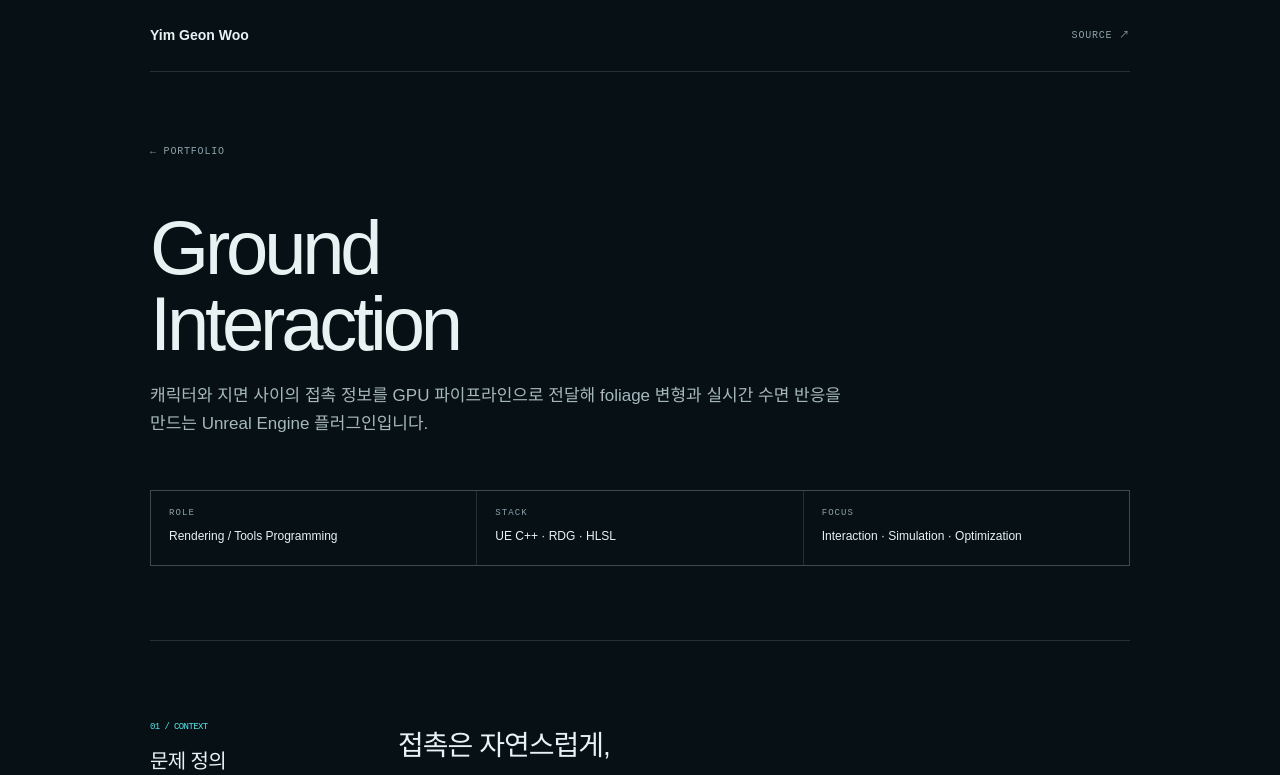
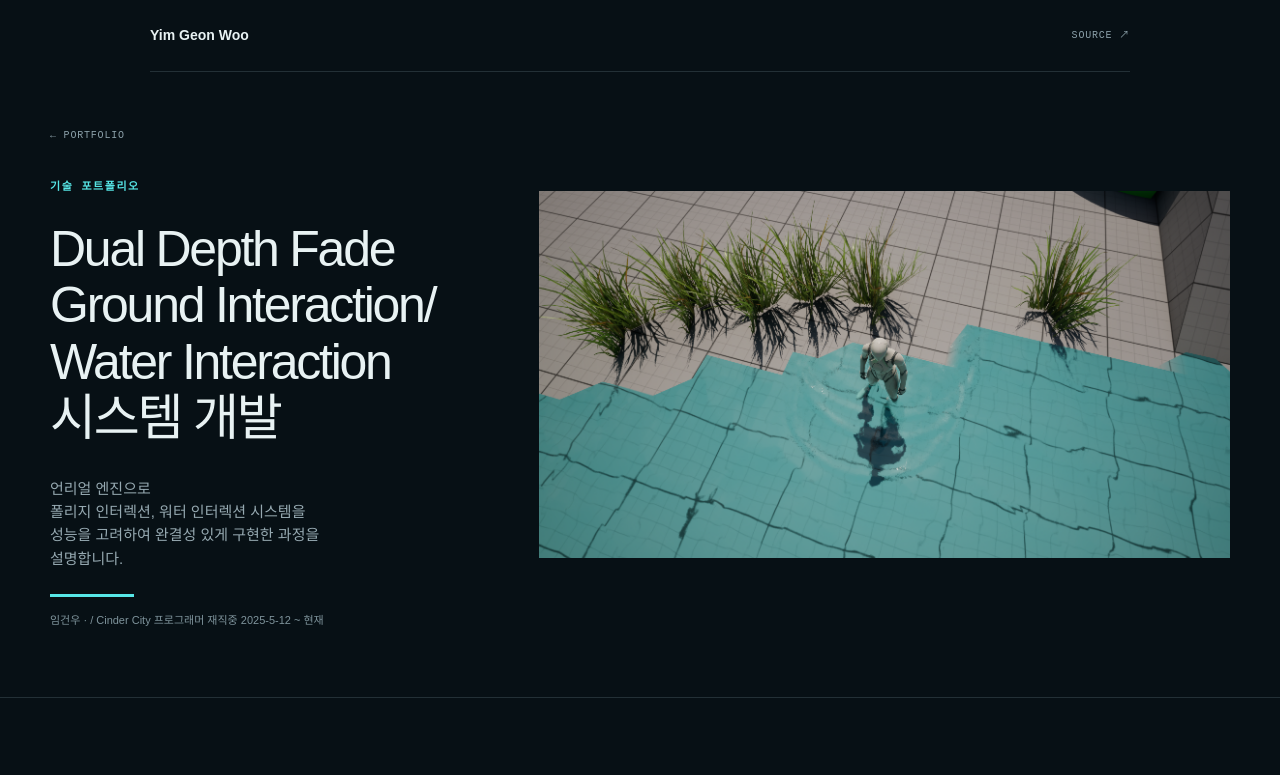
Before and after one commit to Yaaho/portfolio, a Next.js app: page /portfolio/projects/ground-interaction in a window 1280 px wide. Shown: the top 775 px of the page. Built offline with nearby package versions, Linux system fonts and the light colour scheme.

Commit message:
Update Ground Interaction case study

```diff
--- a/app/globals.css
+++ b/app/globals.css
@@ -36,6 +36,7 @@ a { color:inherit; text-decoration:none; }
 .portfolio-intro { padding:64px 0 58px; border-bottom:1px solid var(--line); }
 .portfolio-intro h1 { margin:0; font-size:clamp(30px,4vw,42px); font-weight:600; line-height:1.15; letter-spacing:-.04em; }
 .portfolio-intro p { margin:0; color:#a6b8be; font-size:16px; word-break:keep-all; }
+.portfolio-intro .portfolio-employment { margin-bottom:10px; color:var(--text); font-size:14px; }
 
 .portfolio-list { padding:60px 0 96px; }
 .portfolio-list>h2 { margin:0 0 18px; color:var(--muted); font:10px/1 monospace; letter-spacing:.1em; text-transform:uppercase; }
@@ -59,15 +60,19 @@ a { color:inherit; text-decoration:none; }
 .kicker { color:var(--cyan); font:700 11px/1.4 monospace; letter-spacing:.14em; text-transform:uppercase; }
 .button { min-height:44px; padding:0 18px; display:inline-flex; align-items:center; justify-content:center; border:1px solid var(--line); font:700 11px/1 monospace; }
 .button.primary { background:var(--cyan); color:#031316; border-color:var(--cyan); }
-.case-header { padding:64px 0 74px; border-bottom:1px solid var(--line); }
+.case-header { padding:48px 0 68px; border-bottom:1px solid var(--line); }
+.case-hero.wrap { width:min(1180px,calc(100% - 48px)); }
+.case-hero { display:grid; grid-template-columns:minmax(0,.82fr) minmax(0,1.28fr); gap:46px; align-items:center; }
+.case-hero-copy { min-width:0; }
 .back-link { color:var(--muted); font:10px/1 monospace; letter-spacing:.08em; }
 .back-link:hover { color:var(--cyan); }
-.case-header h1 { margin:48px 0 20px; max-width:780px; font-size:clamp(44px,7vw,76px); line-height:1; letter-spacing:-.055em; }
-.case-deck { max-width:700px; color:#a6b8be; font-size:17px; word-break:keep-all; }
-.case-meta { display:grid; grid-template-columns:repeat(3,1fr); gap:1px; margin-top:52px; background:var(--line); border:1px solid var(--line); }
-.case-meta div { padding:18px; background:var(--bg); }
-.case-meta dt { color:var(--muted); font:9px/1 monospace; letter-spacing:.12em; text-transform:uppercase; }
-.case-meta dd { margin:9px 0 0; font-size:12px; }
+.case-hero .kicker { margin-top:34px; }
+.case-header h1 { margin:25px 0 30px; font-size:clamp(34px,4vw,50px); line-height:1.13; letter-spacing:-.045em; }
+.case-deck { margin:0; color:#96a9b1; font-size:15px; line-height:1.55; word-break:keep-all; }
+.case-title-rule { width:84px; height:3px; margin-top:24px; background:var(--cyan); }
+.case-credit { margin:14px 0 0; color:#7f949c; font-size:11px; word-break:keep-all; }
+.case-hero-image { margin:0; min-width:0; }
+.case-hero-image img { display:block; width:100%; aspect-ratio:1.88/1; object-fit:cover; }
 .case-body { padding:82px 0 110px; }
 .case-section { display:grid; grid-template-columns:190px minmax(0,1fr); gap:58px; padding:66px 0; border-bottom:1px solid var(--line); }
 .case-section:first-child { padding-top:0; }
@@ -92,6 +97,7 @@ a { color:inherit; text-decoration:none; }
 @media (max-width:760px) {
   .portfolio-item { grid-template-columns:1fr; gap:30px; }
   .portfolio-points>div { grid-template-columns:1fr; gap:7px; }
+  .case-hero { grid-template-columns:1fr; gap:34px; }
   .case-section { grid-template-columns:1fr; gap:26px; }
   .case-section h2 { position:static; }
   .flow { grid-template-columns:1fr 1fr; }
@@ -107,7 +113,8 @@ a { color:inherit; text-decoration:none; }
   .portfolio-item { padding:30px 0 36px; }
   .portfolio-links { flex-direction:column; gap:16px; }
   .case-header { padding:44px 0 58px; }
-  .case-meta { grid-template-columns:1fr; }
+  .case-hero.wrap { width:min(100% - 30px,1180px); }
+  .case-header h1 { font-size:clamp(31px,9.5vw,42px); }
   .case-body { padding-top:52px; }
   .case-section { padding:52px 0; }
   .tech-diagram { padding:18px 12px; overflow-x:auto; }
--- a/app/page.tsx
+++ b/app/page.tsx
@@ -11,6 +11,7 @@ export default function Home() {
       </header>
 
       <section className="portfolio-intro wrap">
+        <p className="portfolio-employment"><strong>임건우 · / Cinder City 프로그래머 재직중 2025-5-12 ~ 현재</strong></p>
         <p>저의 포트폴리오를 소개하는 페이지입니다.</p>
       </section>
 
--- a/app/projects/ground-interaction/page.tsx
+++ b/app/projects/ground-interaction/page.tsx
@@ -7,15 +7,25 @@ export default function GroundInteractionCaseStudy() {
         <Link className="site-name" href="/">Yim Geon Woo</Link>
         <nav><a href="https://github.com/Yaaho/Unreal-GroundInteraction" target="_blank" rel="noreferrer">Source ↗</a></nav>
       </header>
-      <section className="case-header wrap">
-        <Link className="back-link" href="/">← PORTFOLIO</Link>
-        <h1>Ground<br />Interaction</h1>
-        <p className="case-deck">캐릭터와 지면 사이의 접촉 정보를 GPU 파이프라인으로 전달해 foliage 변형과 실시간 수면 반응을 만드는 Unreal Engine 플러그인입니다.</p>
-        <dl className="case-meta">
-          <div><dt>Role</dt><dd>Rendering / Tools Programming</dd></div>
-          <div><dt>Stack</dt><dd>UE C++ · RDG · HLSL</dd></div>
-          <div><dt>Focus</dt><dd>Interaction · Simulation · Optimization</dd></div>
-        </dl>
+      <section className="case-header">
+        <div className="case-hero wrap">
+          <div className="case-hero-copy">
+            <Link className="back-link" href="/">← PORTFOLIO</Link>
+            <div className="kicker">기술 포트폴리오</div>
+            <h1>Dual Depth Fade<br />Ground Interaction/<br />Water Interaction<br />시스템 개발</h1>
+            <p className="case-deck">
+              언리얼 엔진으로<br />
+              폴리지 인터렉션, 워터 인터렉션 시스템을<br />
+              성능을 고려하여 완결성 있게 구현한 과정을<br />
+              설명합니다.
+            </p>
+            <div className="case-title-rule" aria-hidden="true" />
+            <p className="case-credit">임건우 · / Cinder City 프로그래머 재직중 2025-5-12 ~ 현재</p>
+          </div>
+          <figure className="case-hero-image">
+            <img src="/portfolio/images/ground-interaction/hero.png" alt="폴리지와 수면 상호작용 실행 화면" />
+          </figure>
+        </div>
       </section>
       <div className="case-body wrap">
         <section className="case-section">
```
Also changed, not shown: public/images/ground-interaction/hero.png (added).
